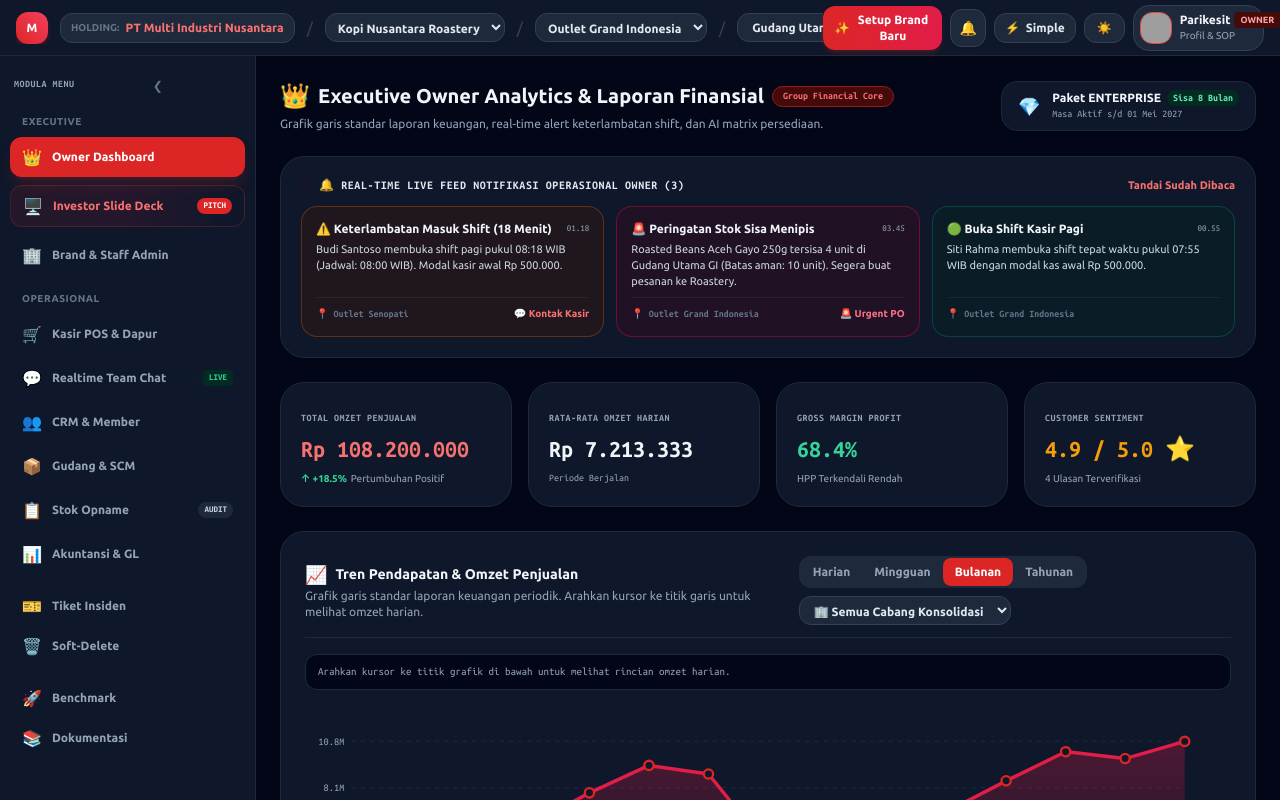
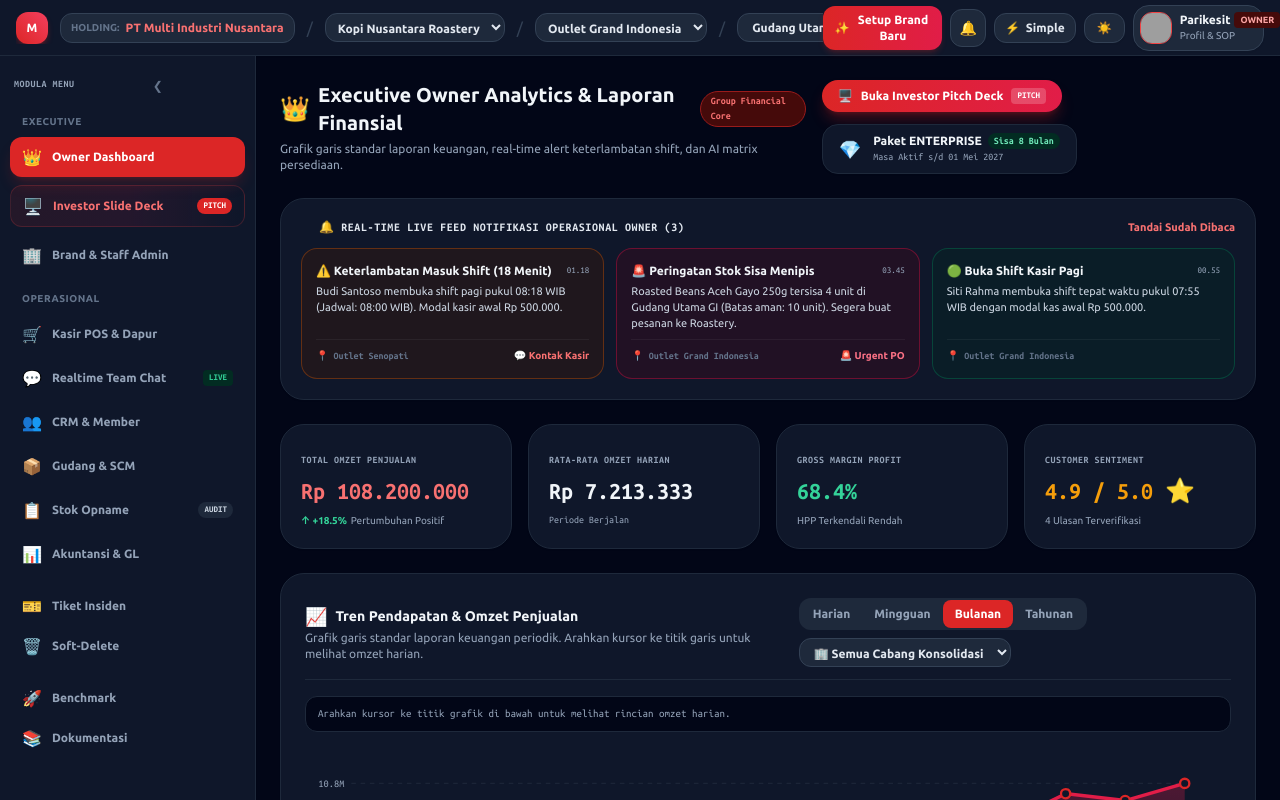
Before and after one commit to aenzet04/adamproject, a React (Vite) app in the folder apps/frontend/: page / in a window 1280 px wide. Shown: the top 800 px of the page. Built offline with nearby package versions, Linux system fonts and the light colour scheme; grey boxes are pictures that could not be loaded.

Commit message:
chore(auto-sync): automated commit 2026-09-01 00:02:40

```diff
--- a/apps/frontend/src/App.tsx
+++ b/apps/frontend/src/App.tsx
@@ -219,7 +219,8 @@ export default function App() {
               </div>
             )}
 
-            {/* INVESTOR SLIDE DECK BUTTON */}
+            {/* INVESTOR SLIDE DECK BUTTON (KHUSUS OWNER & MANAJER) */}
+            {(userRole === 'owner' || userRole === 'super_user' || (userRole as string) === 'general_manager' || (userRole as string) === 'branch_manager') && (
               <div className="space-y-1 pt-1">
                 <button
                   type="button"
@@ -240,6 +241,7 @@ export default function App() {
                   )}
                 </button>
               </div>
+            )}
 
             {(userRole === 'admin_brand' || userRole === 'owner' || userRole === 'super_user') && (
               <div className="space-y-1 pt-1">
--- a/apps/frontend/src/components/owner/OwnerAnalyticsDashboard.tsx
+++ b/apps/frontend/src/components/owner/OwnerAnalyticsDashboard.tsx
@@ -5,6 +5,7 @@ import { useCustomerStore } from '../../stores/useCustomerStore';
 import { useModuleLicenseStore } from '../../stores/useModuleLicenseStore';
 import { useReviewStore } from '../../stores/useReviewStore';
 import { useShiftStore } from '../../stores/useShiftStore';
+import { InvestorPitchDeckModal } from '../presentation/InvestorPitchDeckModal';
 import { toast } from '../../stores/useToastStore';
 
 interface DailyRevenuePoint {
@@ -36,6 +37,7 @@ export const OwnerAnalyticsDashboard: React.FC = () => {
   const [periodFilter, setPeriodFilter] = useState<'daily' | 'weekly' | 'monthly' | 'yearly'>('monthly');
   const [selectedBranchFilter, setSelectedBranchFilter] = useState<string>('all');
   const [hoveredPoint, setHoveredPoint] = useState<DailyRevenuePoint | null>(null);
+  const [isInvestorDeckOpen, setIsInvestorDeckOpen] = useState(false);
 
   const { getTopSpenders } = useCustomerStore();
   const { subscriptionTier, remainingMonths, expiryDate } = useModuleLicenseStore();
@@ -88,8 +90,21 @@ export const OwnerAnalyticsDashboard: React.FC = () => {
           </p>
         </div>
 
-        {/* Subscription Status Pill */}
-        <div className="bg-white dark:bg-slate-900 border border-slate-200 dark:border-slate-800 px-4 py-2 rounded-2xl flex items-center space-x-3 shadow-sm w-full md:w-auto">
+        {/* Action Button: Investor Slide Deck & Subscription Status */}
+        <div className="flex flex-wrap items-center gap-3 w-full md:w-auto">
+          <button
+            type="button"
+            onClick={() => setIsInvestorDeckOpen(true)}
+            className="bg-gradient-to-r from-red-600 to-rose-600 hover:from-red-500 hover:to-rose-500 text-white font-bold px-4 py-2 rounded-2xl text-xs flex items-center space-x-2 shadow-lg shadow-red-600/30 active:scale-95 transition-all"
+          >
+            <span>🖥️</span>
+            <span>Buka Investor Pitch Deck</span>
+            <span className="bg-white/20 text-white text-[9px] font-mono px-1.5 py-0.2 rounded font-bold">
+              PITCH
+            </span>
+          </button>
+
+          <div className="bg-white dark:bg-slate-900 border border-slate-200 dark:border-slate-800 px-4 py-2 rounded-2xl flex items-center space-x-3 shadow-sm">
             <span className="text-amber-500 text-lg">💎</span>
             <div className="text-xs">
               <div className="font-bold text-slate-800 dark:text-slate-100 flex items-center space-x-1.5">
@@ -102,6 +117,9 @@ export const OwnerAnalyticsDashboard: React.FC = () => {
             </div>
           </div>
         </div>
+      </div>
+
+      {isInvestorDeckOpen && <InvestorPitchDeckModal onClose={() => setIsInvestorDeckOpen(false)} />}
 
       {/* 2. REALTIME LIVE NOTIFICATIONS FEED */}
       <div className="bg-white dark:bg-slate-900 border border-slate-200 dark:border-slate-800 rounded-3xl p-4 md:p-5 shadow-sm space-y-3">
```
Lines whose indentation alone changed are shown as unchanged.
